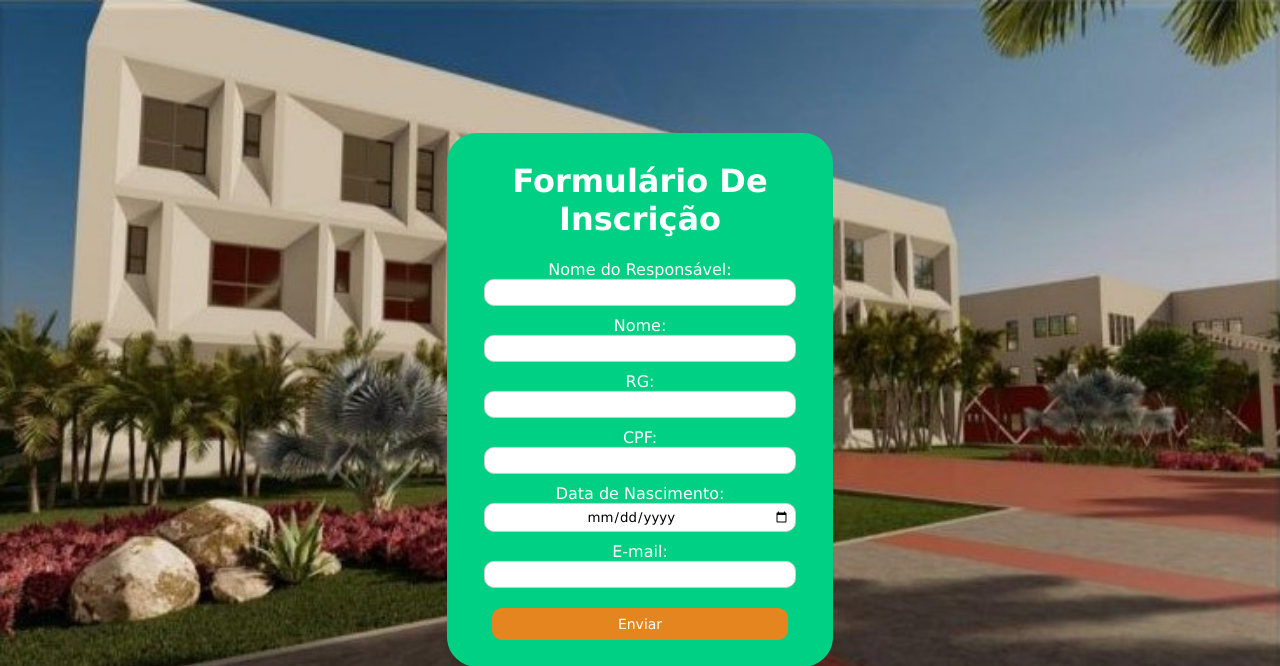
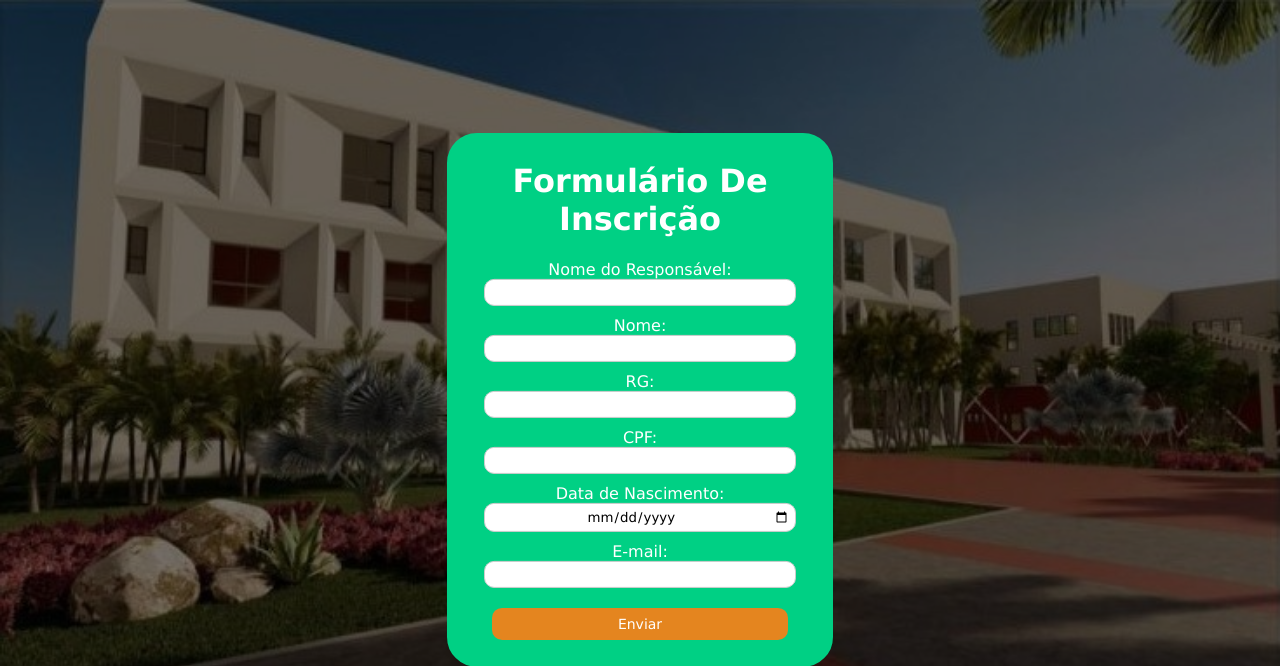
Before and after one commit to K3uzin/projetocidadedosaber, a PHP site: page /pages/inscricao.php in a window 1280 px wide. Shown: the top 666 px of the page. Run offline with PHP 8.4, Linux system fonts and the light colour scheme.

Commit message:
Update style-inscricao.css

```diff
--- a/css/style-inscricao.css
+++ b/css/style-inscricao.css
@@ -6,6 +6,18 @@ body {
     background-image: url("../img/inscricao.jpg");
     background-size: cover;
     background-repeat: no-repeat;
+}
+
+body::after {
+    content: "";
+    position: fixed;
+    top: 0;
+    left: 0;
+    width: 100%;
+    height: 100%;
+    background-color: rgba(0, 0, 0, 0.5);
+    /* Ajuste o último valor (0.5) para controlar a intensidade do escurecimento */
+    z-index: -1;
 }
 
 .container {
```
